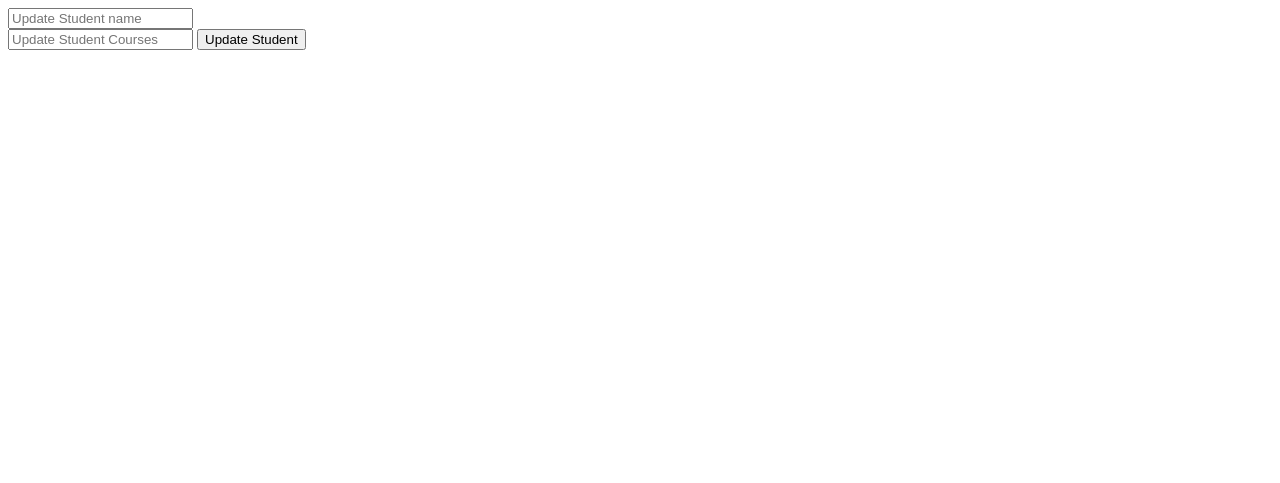
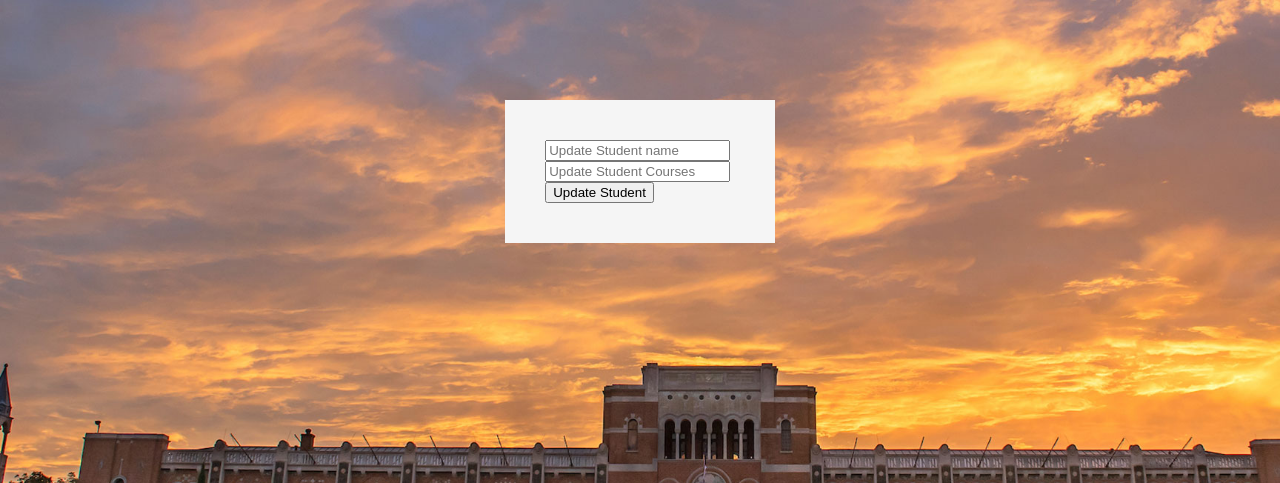
Before and after one commit to RhomboicV/flash_college_db, a Flask app: page /students/update/1 in a window 1280 px wide. Shown: the top 483 px of the page. Run offline with Flask 2, Linux system fonts and the light colour scheme; data comes from the database, SQL or seed files in the repository; both versions use the stored data as it was after the commit; tables that the repository leaves empty hold one stand-in row (values such as "Sample post").

Commit message:
'minor_UI_changes_for_forms

```diff
--- a/app.py
+++ b/app.py
@@ -4,12 +4,11 @@ from flask_login import login_required
 
 app = Flask(__name__)
 
-app.config['SQLALCHEMY_DATABASE_URI'] = 'sqlite:///uni.db'
+app.config['SQLALCHEMY_DATABASE_URI'] = 'sqlite:///db.college'
 app.config['SQLALCHEMY_TRACK_MODIFICATIONS'] = False
 app.config['SECRET_KEY'] = 'this is secret'
 
 db = SQLAlchemy(app)
-
 
 #User Tables
 
@@ -43,7 +42,6 @@ class DepartmentDB(db.Model):
 #-----------------------------------------------------------------------------------------------------------
 
 @app.route("/", methods = ['GET', 'POST'])
-# @login_required
 def visit():
     return redirect("/login")
 
@@ -61,8 +59,6 @@ def login():
 
         for user in users:
             if username_log == user.username and password_log == user.password:
-                # login_user(user)
-                # return redirect(url_for('welcome'))
                 return render_template("index.html", username=username_log)
 
         else:
@@ -71,18 +67,11 @@ def login():
         return render_template("login.html")
 
 
-# @app.route('/logout')
-# @login_required
-# def logout():
-#     logout_user()
-#     return "You are now logged out"
-
 @app.route("/welcome")
 def welcome():
     return render_template("index.html")
 
 @app.route("/teachers", methods = ['GET', 'POST'])
-# @login_required
 def teacher():
     if request.method == "POST":
         new_name = request.form['new_name']
@@ -102,7 +91,6 @@ def teacher():
         return render_template("teachers.html", lecturers = lecturers)
 
 @app.route("/teachers/delete/<int:teacher_id>")
-# @login_required
 def tdelete(teacher_id):
     teacher_to_delete = TeacherDB.query.get_or_404(teacher_id)
 
@@ -115,7 +103,6 @@ def tdelete(teacher_id):
         return "There was a problem deleting that Teacher"
 
 @app.route("/teachers/update/<int:teacher_id>", methods=['GET','POST'])
-# @login_required
 def tupdate(teacher_id):
     lecturer = TeacherDB.query.get_or_404(teacher_id)
 
@@ -136,7 +123,6 @@ def tupdate(teacher_id):
 #------------------------------------------------------------------------------------------------------
 
 @app.route("/students", methods = ['GET', 'POST'])
-# @login_required
 def student():
     if request.method == "POST":
         new_name = request.form['new_name']
@@ -156,7 +142,6 @@ def student():
         return render_template("students.html", pupils = pupils)
 
 @app.route("/students/delete/<int:student_id>")
-# @login_required
 def sdelete(student_id):
     student_to_delete = StudentDB.query.get_or_404(student_id)
 
@@ -169,7 +154,6 @@ def sdelete(student_id):
         return "There was a problem deleting that student"
 
 @app.route("/students/update/<int:student_id>", methods=['GET','POST'])
-# @login_required
 def supdate(student_id):
     pupil = StudentDB.query.get_or_404(student_id)
 
@@ -188,7 +172,6 @@ def supdate(student_id):
         return render_template("studentupdate.html", pupil = pupil)
 #------------------------------------------------------------------------------------------------------------
 @app.route("/departments", methods = ['GET', 'POST'])
-# @login_required
 def department():
     if request.method == "POST":
         new_department = request.form['new_department_name']
@@ -207,7 +190,6 @@ def department():
         return render_template("departments.html", sections = sections)
 
 @app.route("/departments/delete/<int:department_id>")
-# @login_required
 def ddelete(department_id):
     department_to_delete = DepartmentDB.query.get_or_404(department_id)
 
@@ -220,7 +202,6 @@ def ddelete(department_id):
         return "There was a problem deleting that department"
 
 @app.route("/departments/update/<int:department_id>", methods=['GET','POST'])
-# @login_required
 def dupdate(department_id):
     section = DepartmentDB.query.get_or_404(department_id)
 
@@ -241,7 +222,6 @@ def dupdate(department_id):
 #------------------------------------------------------------------------------------------------------------
 
 @app.route("/courses", methods = ['GET', 'POST'])
-# @login_required
 def course():
     if request.method == "POST":
         new_course = request.form['new_course_name']
@@ -260,7 +240,6 @@ def course():
         return render_template("courses.html", majors = majors)
 
 @app.route("/courses/delete/<int:course_id>")
-# @login_required
 def cdelete(course_id):
     course_to_delete = CourseDB.query.get_or_404(course_id)
 
@@ -273,7 +252,6 @@ def cdelete(course_id):
         return "There was a problem deleting that course"
 
 @app.route("/courses/update/<int:course_id>", methods=['GET','POST'])
-# @login_required
 def cupdate(course_id):
     major = CourseDB.query.get_or_404(course_id)
 
--- a/templates/courses.html
+++ b/templates/courses.html
@@ -53,7 +53,7 @@
 
 
 
-<div class="form" style='margin-left:auto; margin-right:auto'>
+<div class="content" style='margin-left:auto; margin-right:auto'>
     <form actions="/courses" method="POST" style='margin-left:auto; margin-right:auto'>
         <input type="text" name="new_course_name" id="new_course_name" placeholder="Enter Course name">
         <input type="submit" value="Add Course">
--- a/templates/courseupdate.html
+++ b/templates/courseupdate.html
@@ -2,10 +2,11 @@
 
 {% block head %}
 <title>Course Update</title>
+<link rel="stylesheet" href="{{url_for('static', filename='style.css')}}">
 {% endblock %}
 
 {% block body %}
-<div class="form" style='margin-left:auto; margin-right:auto'>
+<div class="content" style='margin-left:auto; margin-right:auto'>
     <form actions="/courses" method="POST" style='margin-left:auto; margin-right:auto'>
         <input type="text" name="new_course" id="new_course" placeholder="Update Course name">
         <input type="submit" value="Update Course">
--- a/templates/departments.html
+++ b/templates/departments.html
@@ -52,7 +52,7 @@
 
 
 
-<div class="form" style='margin-left:auto; margin-right:auto'>
+<div class="content" style='margin-left:auto; margin-right:auto'>
     <form actions="/departments" method="POST" style='margin-left:auto; margin-right:auto'>
         <input type="text" name="new_department_name" id="new_department_name" placeholder="Enter Department name">
         <input type="submit" value="Add Department">
--- a/templates/departmentupdate.html
+++ b/templates/departmentupdate.html
@@ -2,10 +2,11 @@
 
 {% block head %}
 <title>Department Update</title>
+<link rel="stylesheet" href="{{url_for('static', filename='style.css')}}">
 {% endblock %}
 
 {% block body %}
-<div class="form" style='margin-left:auto; margin-right:auto'>
+<div class="content" style='margin-left:auto; margin-right:auto'>
     <form actions="/departments" method="POST" style='margin-left:auto; margin-right:auto'>
         <input type="text" name="new_department_name" id="new_department_name" placeholder="Update Department name">
         <input type="submit" value="Update Department">
--- a/templates/students.html
+++ b/templates/students.html
@@ -52,7 +52,7 @@
 
 
 
-<div class="form" style='margin-left:auto; margin-right:auto'>
+<div class="content" style='margin-left:auto; margin-right:auto'>
     <form actions="/students" method="POST" style='margin-left:auto; margin-right:auto'>
         <input type="text" name="new_name" id="new_name" placeholder="Enter Student name">
         <br>
--- a/templates/studentupdate.html
+++ b/templates/studentupdate.html
@@ -2,10 +2,11 @@
 
 {% block head %}
 <title>Student Update</title>
+<link rel="stylesheet" href="{{url_for('static', filename='style.css')}}">
 {% endblock %}
 
 {% block body %}
-<div class="form" style='margin-left:auto; margin-right:auto'>
+<div class="content" style='margin-left:auto; margin-right:auto'>
     <form actions="/students" method="POST" style='margin-left:auto; margin-right:auto'>
         <input type="text" name="new_name" id="new_name" placeholder="Update Student name">
         <br>
--- a/templates/teachers.html
+++ b/templates/teachers.html
@@ -57,7 +57,7 @@
 
 <hr>
 
-<div class="form" style='margin-left:auto; margin-right:auto'>
+<div class="content" style='margin-left:auto; margin-right:auto'>
     <form actions="/teachers" method="POST">
         <input type="text" name="new_name" id="new_name" placeholder="Enter Teacher name">
         <br>
--- a/templates/teacherupdate.html
+++ b/templates/teacherupdate.html
@@ -2,10 +2,11 @@
 
 {% block head %}
 <title>Teacher Update</title>
+<link rel="stylesheet" href="{{url_for('static', filename='style.css')}}">
 {% endblock %}
 
 {% block body %}
-<div class="form" style='margin-left:auto; margin-right:auto'>
+<div class="content" style='margin-left:auto; margin-right:auto'>
     <form actions="/teachers" method="POST" style='margin-left:auto; margin-right:auto'>
         <input type="text" name="new_name" id="new_name" placeholder="Update Teacher name">
         <br>
```
Also changed, not shown: uni.db, 1 other file.
